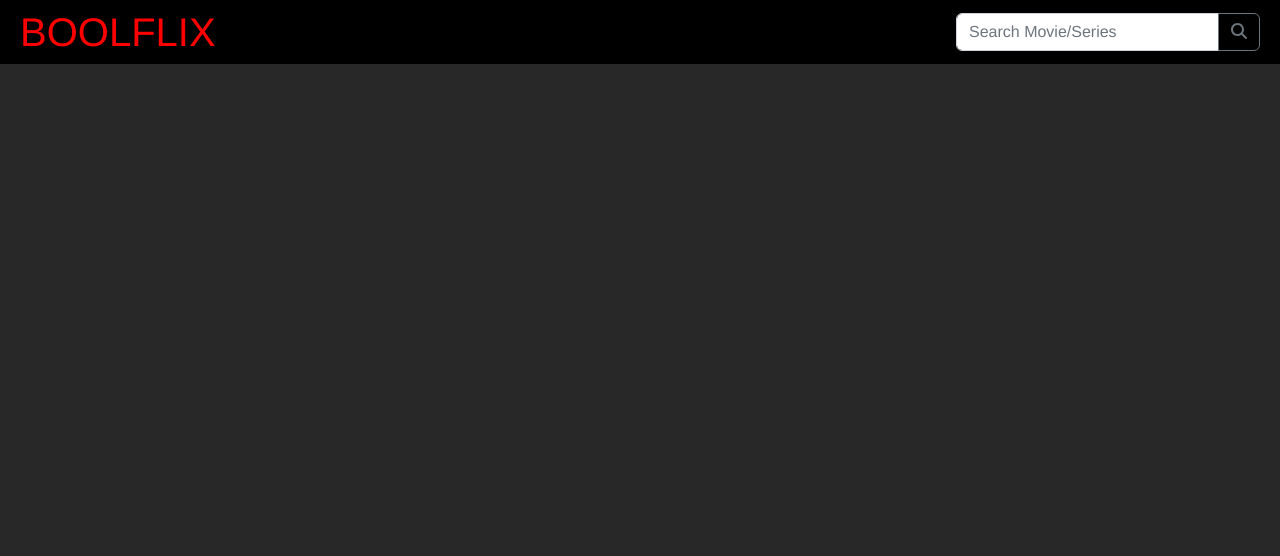
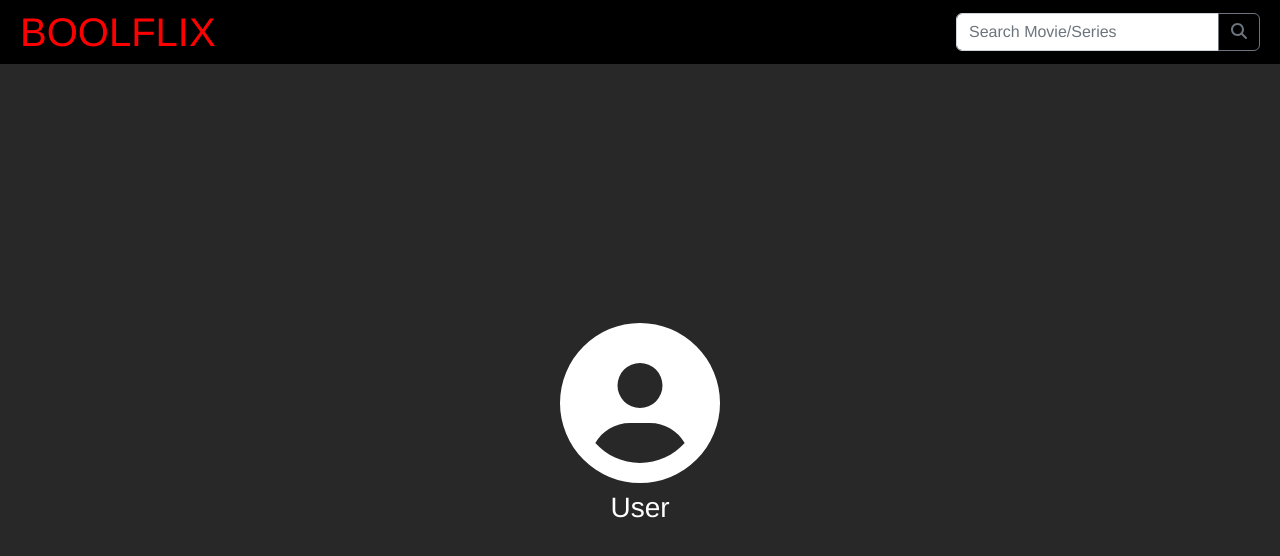
Before and after one commit to Luz42/vue-boolflix, a Vue app in the folder vue-boolflix/: page / in a window 1280 px wide. Shown: the top 556 px of the page. Built offline with nearby package versions, Linux system fonts and the light colour scheme; no server answers.

Commit message:
Modificata la chiamata Api, alleggerito il codice
non è più necessario effettuare una chiamata per categoria

avviata la ricerca effettua la chiamata per ogni elemento in:
categories: [ search/movie, search/tv ]

```diff
--- a/vue-boolflix/src/App.vue
+++ b/vue-boolflix/src/App.vue
@@ -19,6 +19,7 @@ export default {
     textSearched:'',
     moviesData:[],
     seriesData:[],
+    categories:['search/movie', 'search/tv']
 
   }},
   components:{
@@ -26,25 +27,20 @@ export default {
     mainComponent,
     StartEmptyMainComponent
 },
-    // computed:{
-    //   showElements(){
-    //     this.getApi(this.searchByName)
-    //     return this.movies
-    //   }
-    // },
 
   //all'avvio della ricerca la stringa che inserirò nell'API assumerà il valore contenuto(v-model)
   methods:{
     //BISOGNA EVITARE DI FARE UNA NUOVA RICHIESTA SE IL VALORE RIMANE INVARIATO
     //*********Come posso fare la chiamata evitando di ripetere il comando?****************
-    getApi(searchByName, moviesOrSeries){
+    getApi(searchByName){
       if(searchByName !== this.textSearched){
-      axios.get(`https://api.themoviedb.org/3/${moviesOrSeries}?api_key=${apiKey}&query=${searchByName}&language=it-IT`)
+        for(let i = 0; i < this.categories.length; i++){
+          axios.get(`https://api.themoviedb.org/3/${this.categories[i]}?api_key=${apiKey}&query=${searchByName}&language=it-IT`)
           .then(({data, status})=>{
 
           if(status === 200){
             //MOVIES DATA
-          if(moviesOrSeries === 'search/movie'){
+            if(this.categories[i] === 'search/movie'){
               //console.log(moviesOrSeries)
               this.moviesData = []
               this.moviesData.push(...data.results)
@@ -62,6 +58,7 @@ export default {
         .catch(error=> {
           console.log('Errore: ' + error.message)
         })
+      }
     }}
   }
 }
--- a/vue-boolflix/src/components/headerComponent.vue
+++ b/vue-boolflix/src/components/headerComponent.vue
@@ -31,8 +31,8 @@
 
       data(){return{
         searchByName: '',
-        queryMovies: 'search/movie',
-        querySeries: 'search/tv'
+        //queryMovies: 'search/movie',
+        //querySeries: 'search/tv'
       }},
 
       props:{
@@ -42,8 +42,8 @@
       methods:{
         findElements(){
 
-            this.$emit('search', this.searchByName.trim(),this.queryMovies),
-            this.$emit('search', this.searchByName.trim(),this.querySeries)
+            this.$emit('search', this.searchByName.trim()),
+            //this.$emit('search', this.searchByName.trim(),this.querySeries)
             console.log(this.searchByName.trim())
         }
     }
--- a/vue-boolflix/src/components/startEmptyMainComponent.vue
+++ b/vue-boolflix/src/components/startEmptyMainComponent.vue
@@ -1,6 +1,7 @@
 <template>
-  <main class="flex-grow-1">
-
+  <main class="flex-grow-1 d-flex justify-content-center align-items-center flex-column">
+    <font-awesome-icon icon="fa-solid fa-circle-user" style="font-size:10em" />
+    <h3 class="p-2">User</h3>
   </main>
 </template>
 
--- a/vue-boolflix/src/main.js
+++ b/vue-boolflix/src/main.js
@@ -10,12 +10,12 @@ import { library } from '@fortawesome/fontawesome-svg-core'
 import { FontAwesomeIcon } from '@fortawesome/vue-fontawesome'
 
 /* import specific icons */
-import { faStar, faMagnifyingGlass } from '@fortawesome/free-solid-svg-icons'
+import { faStar, faMagnifyingGlass, faCircleUser } from '@fortawesome/free-solid-svg-icons'
 import { faStar as faStarRegular } from '@fortawesome/free-regular-svg-icons'
 
 
 /* add icons to the library */
-library.add(faStar, faStarRegular, faMagnifyingGlass)
+library.add(faStar, faStarRegular, faMagnifyingGlass, faCircleUser)
 
 /* add font awesome icon component */
 Vue.component('font-awesome-icon', FontAwesomeIcon)
```
Lines whose indentation alone changed are shown as unchanged.
